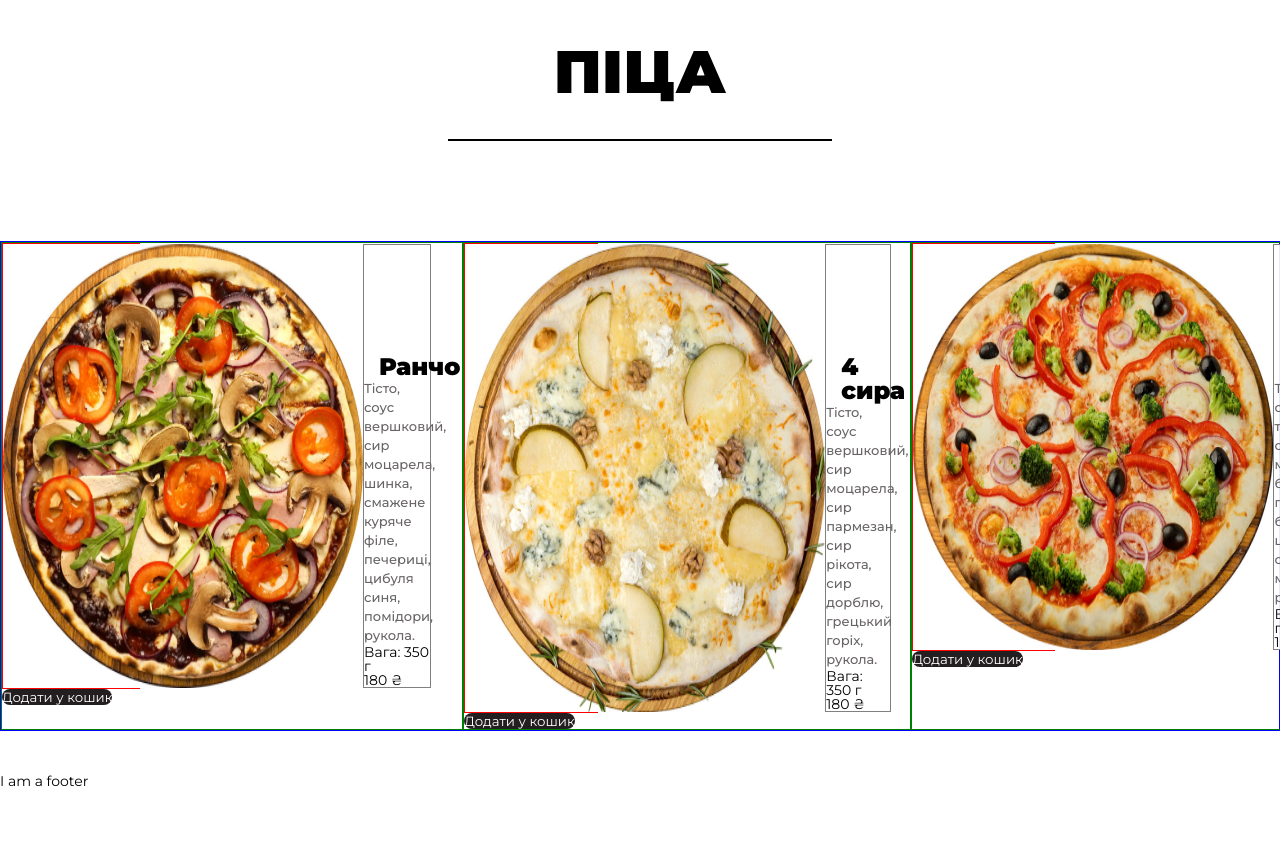
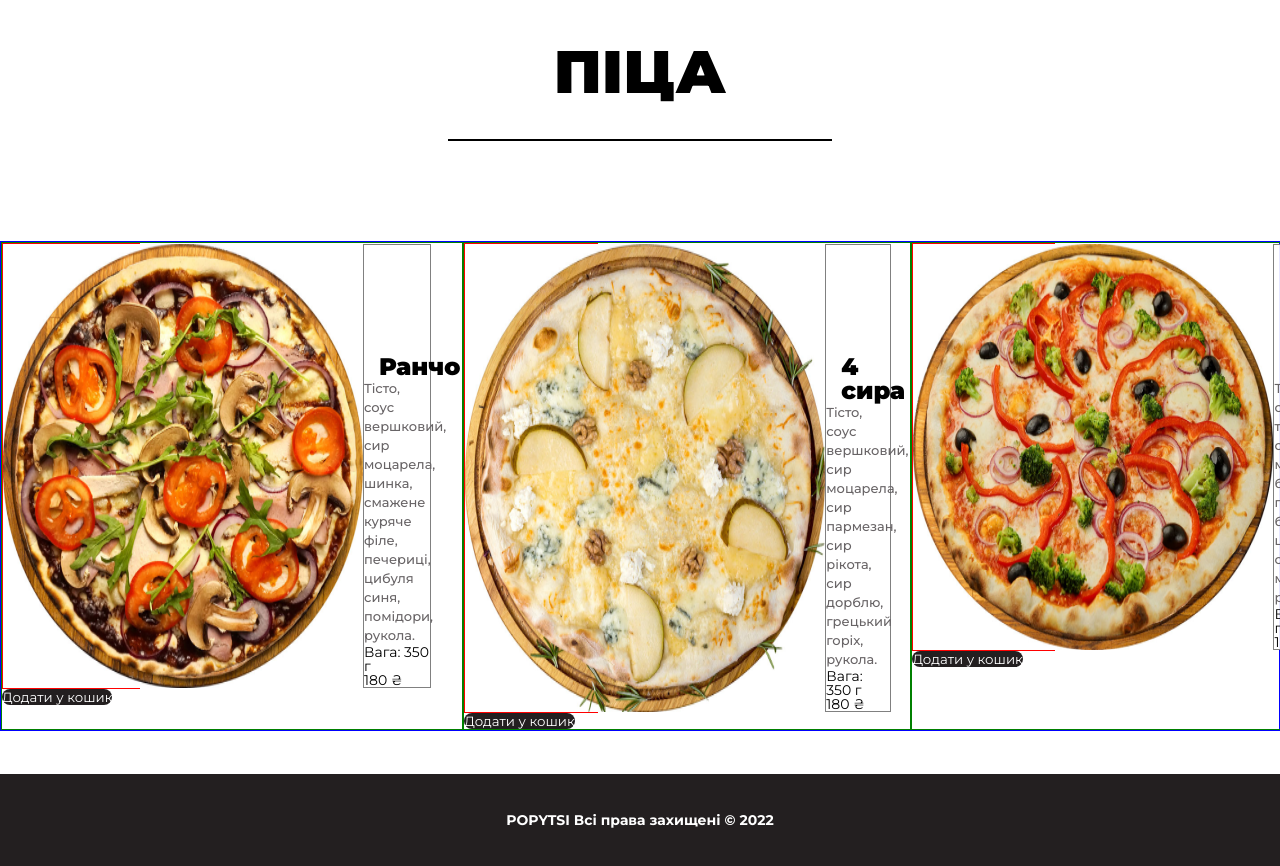
Before and after one commit to tovar4i/popytsi, a PHP site: page / in a window 1280 px wide. Shown: the part 931-1797 px from the top of the page. Before the commit the page ends 1717 px from the top, so only its background shows below. Run offline with PHP 8.4, Linux system fonts and the light colour scheme; some web fonts are replaced.

Commit message:
croped index.php

```diff
--- a/assets/css/main.css
+++ b/assets/css/main.css
@@ -2,13 +2,14 @@
 @import url(../fonts/fonts.css);
 @import url(media.css);
 
-.wrapper{
+.wrapper {
     max-width: 1395px;
     margin: 0 auto;
 
 }
+
 /* header   */
-.menu{
+.menu {
 
     background-color: #231F20;
     height: 60px;
@@ -16,15 +17,15 @@
     justify-content: space-around;
 }
 
-.menu__item{
+.menu__item {
     font-family: 'Montserrat';
     display: flex;
     height: 30px;
-    margin: 15px auto ;
+    margin: 15px auto;
 }
 
 .menu__item a,
-.menu__item p  {
+.menu__item p {
     color: #fff;
     font-weight: 700;
     font-size: 13px;
@@ -33,11 +34,12 @@
     padding-right: 12px;
     text-align: center;
 }
-.shedule p{
+
+.shedule p {
     padding-top: 3px;
 }
 
-.menu__item img{
+.menu__item img {
     display: block;
     width: 28px;
     height: 28px;
@@ -51,11 +53,9 @@
 
 }
 
-.menu__signin {
-}
-.signin {
+.menu__signin {}
 
-}
+.signin {}
 
 .hamburger {
     display: none;
@@ -64,16 +64,18 @@
 .subheader {
     /* border: 1px solid green; */
 }
+
 .subheader__container {
     height: 90px;
 }
 
-.products{
+.products {
     display: flex;
     margin: 0 auto;
     justify-content: space-around;
     /* border: 1px solid rgb(242, 8, 211); */
 }
+
 .products a {
     display: block;
     font-size: 24px;
@@ -81,14 +83,17 @@
     text-align: center;
     margin-top: 10px;
 }
-.subheader__logo{
+
+.subheader__logo {
     height: 90px;
 }
+
 .subheader__logo a {
     display: flex;
     /* border: 1px solid red; */
     margin-top: 0px;
 }
+
 .subheader__logo p {
     font-family: 'Mochiy Pop One';
     font-size: 38px;
@@ -96,6 +101,7 @@
     text-align: left;
     color: #231F20;
 }
+
 .subheader__logo p span {
     font-family: 'Montserrat';
     font-weight: 600;
@@ -104,12 +110,13 @@
     text-transform: uppercase;
 }
 
-.food{
+.food {
     display: flex;
     height: 48px;
     margin-top: 20px;
     /* border: 1px solid rgb(41, 22, 214); */
 }
+
 .food a {
     font-family: 'Montserrat';
     color: #231F20;
@@ -124,6 +131,7 @@
     height: 90px;
     /* border: 1px solid rgb(41, 22, 214); */
 }
+
 .greeting p,
 .greeting span {
     padding-top: 25px;
@@ -134,9 +142,7 @@
     color: #0E0C0D;
 }
 
-.username {
-
-}
+.username {}
 
 .cart {
     height: 48px;
@@ -146,7 +152,7 @@
 
 /* promo_______________ */
 
-.promo{
+.promo {
     min-height: 780px;
     background: url('../img/main_bg.jpg') center center/cover no-repeat;
 }
@@ -163,18 +169,20 @@
     margin: 0 auto;
 
 }
+
 .offers__title h3 {
     font-weight: 800;
     font-size: 60px;
     text-align: center;
 
 }
+
 .underline {
     text-align: center;
     /* width: 310px; */
     height: 2px;
     background-color: #000;
-    margin: 37px auto 100px ;
+    margin: 37px auto 100px;
 }
 
 .offers__container {
@@ -182,26 +190,31 @@
     margin: 0 auto;
     border: 1px solid blue;
 }
+
 .card {
     border: 1px solid green;
 }
+
 .card__container {
     width: 30%;
     border: 1px solid red;
     display: flex;
 
 }
+
 .card__description {
     border: 1px solid gray;
     background: rgba(255, 255, 255, 0.9);
     width: 50%;
 }
+
 .card__title {
     margin-top: 110px;
     margin-left: 15px;
     font-weight: 800;
     font-size: 24px;
 }
+
 .card__subtitle {
     font-weight: 500;
     font-size: 13px;
@@ -209,12 +222,27 @@
     color: #686466;
 }
 
-.card__weight {
-}
-.card__price {
-}
+.card__weight {}
+
+.card__price {}
+
 .add__cart {
     background: #231F20;
     border-radius: 8px;
     color: #fff;
 }
+
+
+
+/* footer_______________ */
+.wrapper footer {
+    height: 92px;
+    background: #231F20;
+}
+.wrapper footer p {
+    margin: 39px auto;
+    color: #fff;
+    font-weight: 600;
+    font-size: 14px;
+    text-align: center;
+}
--- a/assets/css/zerostyle.css
+++ b/assets/css/zerostyle.css
@@ -83,7 +83,7 @@ img {
 }
 
 .wrapper {
-	min-height: 100%;
+	/* min-height: 100%; */
 	overflow: hidden;
 	display: flex;
 	flex-direction: column;
--- a/index.php
+++ b/index.php
@@ -1,124 +1,17 @@
 <?php
 require($_SERVER['DOCUMENT_ROOT'] . "/partials/header.php");
+require($_SERVER['DOCUMENT_ROOT'] . "/partials/header-menu.php");
 ?>
-<!-- @tasita:
-закоментувала нижче і додала хедер php - перевір що з цього додати потрібно, якщо нічого - видали тут -->
-<!-- <!DOCTYPE html>
-<html lang="ua">
-
-<head>
-    <meta charset="UTF-8">
-    <meta http-equiv="X-UA-Compatible" content="IE=edge">
-    <meta name="viewport" content="width=device-width, initial-scale=1.0, shrink-to-fit=no">
-    <link rel="stylesheet" href="assets/css/main.css">
-    <title>PizzaZher</title>
-</head>
-
-<body> -->
-<div class="wrapper">
-
-    <!-- header -->
-    <header>
-        <nav>
-            <div class="container">
-                <ul class="menu">
-                    <li class="menu__item shedule">
-                        <img src="assets/icons/clock.png" alt="clock">
-                        <p>Працюємо <br>
-                            з 10:00 до 21:30</p>
-                    </li>
-                    <li class="menu__item">
-                        <img src="assets/icons/phone.png" alt="phone">
-                        <a href="tel:380673633366" class="menu__link">(067)3633366</a>
-                    </li>
-                    <li class="menu__item">
-                        <img src="assets/icons/email.png" alt="mail">
-                        <a href="mailto:popitsy@gmail.com" class="menu__link">popitsy@gmail.com</a>
-                    </li>
-                    <li class="menu__item">
-                        <img src="assets/icons/place.png" alt="placeholder">
-                        <a href="#" class="menu__link">Наша адреса</a>
-                    </li>
-                    <li class="menu__item menu__social">
-                        <a href="#2" class="menu__link"><img src="assets/icons/insta.png" alt="instagram link"></a>
-
-                        <a href="#1" class="menu__link"><img src="assets/icons/facebook.png" alt="facebook link"></a>
-                    </li>
-                    <li class="menu__item">
-                        <a href="#" class="menu__link">Реєстрація</a>
-                    </li>
-                    <li class="menu__item menu__signin">
-                        <a href="/modal/login.php" class="menu__link">Вхід</a>
-                        <img src="assets/icons/sign-in.png" alt="sign-in" class="signin">
-
-                    </li>
-                </ul>
-
-                <div class="hamburger">
-                    <span></span>
-                    <span></span>
-                    <span></span>
-                </div>
-
-            </div>
-        </nav>
-
-        <div class="subheader">
-            <div class="subheader__container">
-                <div class="products">
-                    <div class="subheader__logo">
-                        <a href="#">
-                            <img src="assets/icons/logo.png" alt="">
-                            <p>POPYTSI
-                                <br><span> "Вмажемо по пицці?!"</span>
-                            </p>
-                        </a>
-                    </div>
-
-                    <div class="food">
-                        <img src="assets/icons/piza.png" alt="piza">
-                        <a href="#">Піца</a>
-                    </div>
 
 
-                    <div class="food">
-                        <img src="assets/icons/salad.png" alt="salad">
-                        <a href="#">Салати</a>
-                    </div>
-                    <div class="food">
-                        <img src="assets/icons/potables.png" alt="potable">
-                        <a href="#">
-                            Напої</a>
-                    </div>
-                    <div class="food">
-                        <img src="assets/icons/dessert.png" alt="potable">
-                        <a href="#">
-                            Десерти</a>
-                    </div>
 
-                    <div class="greeting">
-                        <p greeting__title>Привіт,
-                            <br>
-                            <span class="username">неавторизований візітер</span>
-                            !
-                        </p>
-                    </div>
-                    <div class="cart">
-                        <a href="#">
-                            <img src="assets/icons/cart.png" alt="cart">
-                        </a>
-                    </div>
-                </div>
-
-            </div>
-        </div>
-
-    </header>
-
+<div class="wrapper">
     <section class="promo">
 
     </section>
+</div>
 
+<div class="wrapper">
     <section class="offers__piza">
 
         <div class="offers__title">
@@ -174,13 +67,11 @@ require($_SERVER['DOCUMENT_ROOT'] . "/partials/header.php");
         </div>
 
     </section>
-
-    <footer>
-        I am a footer
-    </footer>
 </div>
 
+
 <?php
+require($_SERVER['DOCUMENT_ROOT'] . "/partials/footer-site.php");
 require($_SERVER['DOCUMENT_ROOT'] . "/partials/footer.php");
 ?>
 <!-- @tasita:
--- /dev/null
+++ b/partials/footer-site.php
@@ -0,0 +1,19 @@
+<!-- закоментовано щоб робив весь сайт цілком,
+для роботи з меню окремо від сайту розкоментуй php скріпти у документі -->
+
+<!-- <?php
+require($_SERVER['DOCUMENT_ROOT'] . "/partials/header.php");
+?> -->
+
+<div class="wrapper">
+    <footer>
+        <p>POPYTSI Всі права захищені © 2022</p>
+    </footer>
+</div>
+
+<!-- закоментовано щоб робив весь сайт цілком,
+для роботи з меню окремо від сайту розкоментуй php скріпти у документі -->
+
+<!-- <?php
+require($_SERVER['DOCUMENT_ROOT'] . "/partials/footer.php");
+?> -->
--- /dev/null
+++ b/partials/header-menu.php
@@ -0,0 +1,115 @@
+<!-- закоментовано щоб робив весь сайт цілком,
+для роботи з меню окремо від сайту розкоментуй php скріпти у документі -->
+
+<!-- <?php
+require($_SERVER['DOCUMENT_ROOT'] . "/partials/header.php");
+?> -->
+
+
+<div class="wrapper">
+
+    <!-- header -->
+    <header>
+        <nav>
+            <div class="container">
+                <ul class="menu">
+                    <li class="menu__item shedule">
+                        <img src="assets/icons/clock.png" alt="clock">
+                        <p>Працюємо <br>
+                            з 10:00 до 21:30</p>
+                    </li>
+                    <li class="menu__item">
+                        <img src="assets/icons/phone.png" alt="phone">
+                        <a href="tel:380673633366" class="menu__link">(067)3633366</a>
+                    </li>
+                    <li class="menu__item">
+                        <img src="assets/icons/email.png" alt="mail">
+                        <a href="mailto:popitsy@gmail.com" class="menu__link">popitsy@gmail.com</a>
+                    </li>
+                    <li class="menu__item">
+                        <img src="assets/icons/place.png" alt="placeholder">
+                        <a href="#" class="menu__link">Наша адреса</a>
+                    </li>
+                    <li class="menu__item menu__social">
+                        <a href="#2" class="menu__link"><img src="assets/icons/insta.png" alt="instagram link"></a>
+
+                        <a href="#1" class="menu__link"><img src="assets/icons/facebook.png" alt="facebook link"></a>
+                    </li>
+                    <li class="menu__item">
+                        <a href="#" class="menu__link">Реєстрація</a>
+                    </li>
+                    <li class="menu__item menu__signin">
+                        <a href="/modal/login.php" class="menu__link">Вхід</a>
+                        <img src="assets/icons/sign-in.png" alt="sign-in" class="signin">
+
+                    </li>
+                </ul>
+
+                <div class="hamburger">
+                    <span></span>
+                    <span></span>
+                    <span></span>
+                </div>
+
+            </div>
+        </nav>
+
+        <div class="subheader">
+            <div class="subheader__container">
+                <div class="products">
+                    <div class="subheader__logo">
+                        <a href="#">
+                            <img src="assets/icons/logo.png" alt="">
+                            <p>POPYTSI
+                                <br><span> "Вмажемо по пицці?!"</span>
+                            </p>
+                        </a>
+                    </div>
+
+                    <div class="food">
+                        <img src="assets/icons/piza.png" alt="piza">
+                        <a href="#">Піца</a>
+                    </div>
+
+
+                    <div class="food">
+                        <img src="assets/icons/salad.png" alt="salad">
+                        <a href="#">Салати</a>
+                    </div>
+                    <div class="food">
+                        <img src="assets/icons/potables.png" alt="potable">
+                        <a href="#">
+                            Напої</a>
+                    </div>
+                    <div class="food">
+                        <img src="assets/icons/dessert.png" alt="potable">
+                        <a href="#">
+                            Десерти</a>
+                    </div>
+
+                    <div class="greeting">
+                        <p greeting__title>Привіт,
+                            <br>
+                            <span class="username">неавторизований візітер</span>
+                            !
+                        </p>
+                    </div>
+                    <div class="cart">
+                        <a href="#">
+                            <img src="assets/icons/cart.png" alt="cart">
+                        </a>
+                    </div>
+                </div>
+
+            </div>
+        </div>
+
+    </header>
+</div>
+
+<!-- закоментовано щоб робив весь сайт цілком,
+для роботи з меню окремо від сайту розкоментуй php скріпти у документі -->
+
+<!-- <?php
+require($_SERVER['DOCUMENT_ROOT'] . "/partials/footer.php");
+?> -->
```
Also changed, not shown: modal/register.php (+4 -5 lines).
